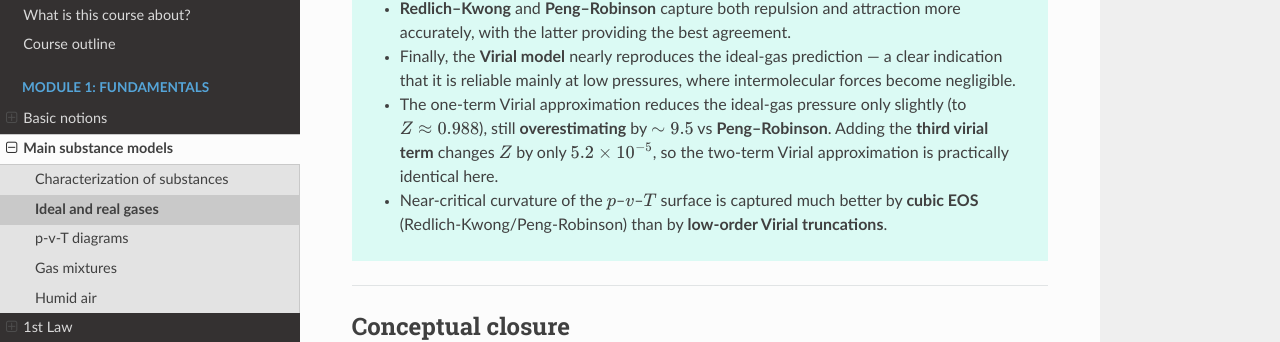
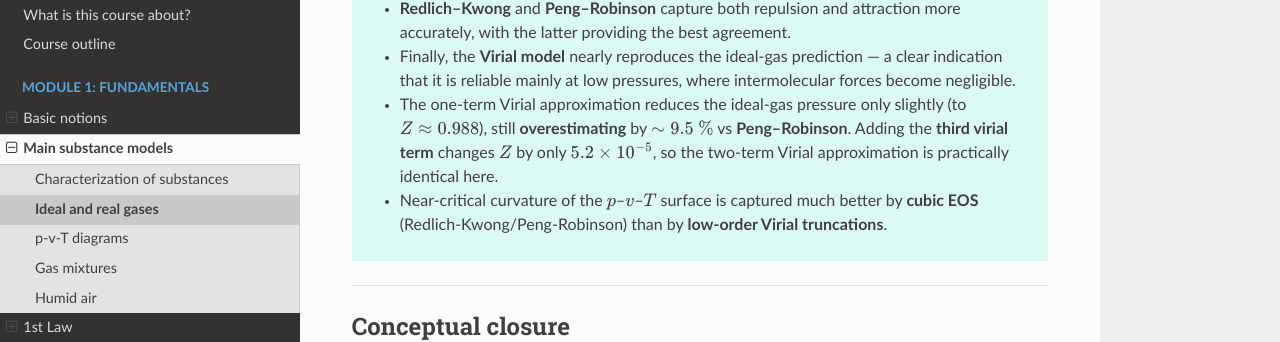
Before and after one commit to azarketa/Thermodynamics-theoretical-pills, a Sphinx documentation site: the page built from source/05_Ideal_and_real_gases.md, in a window 1280 px wide and 900 px high, scrolled down 9250 px. Shown: the part 153-495 px from the top of the window. Built offline with Sphinx 7.4.7 and the Read the Docs theme 3.1.0, drawn with Linux system fonts in a browser that asks for light colours; cross-references to code outside the pages are shown as plain code.

Commit message:
Files updated

```diff
--- a/source/05_Ideal_and_real_gases.md
+++ b/source/05_Ideal_and_real_gases.md
@@ -448,7 +448,7 @@ At $T_r \approx 0.99$, $\text{CO}_2$ lies close to its critical region.
 
 * Finally, the **Virial model** nearly reproduces the ideal-gas prediction — a clear indication that it is reliable mainly at low pressures, where intermolecular forces become negligible.
 
-* The one-term Virial approximation reduces the ideal-gas pressure only slightly (to $Z{}\approx{}0.988$), still **overestimating** by $\sim 9.5%$ vs **Peng–Robinson**. Adding the **third virial term** changes $Z$ by only $5.2\times10^{-5}$, so the two-term Virial approximation is practically identical here.
+* The one-term Virial approximation reduces the ideal-gas pressure only slightly (to $Z{}\approx{}0.988$), still **overestimating** by $\sim 9.5 \ \%$ vs **Peng–Robinson**. Adding the **third virial term** changes $Z$ by only $5.2\times10^{-5}$, so the two-term Virial approximation is practically identical here.
 
 * Near-critical curvature of the $p$–$v$–$T$ surface is captured much better by **cubic EOS** (Redlich-Kwong/Peng-Robinson) than by **low-order Virial truncations**.
 
```
Also changed, not shown: source/08_Humid_air.md (+1 -1 lines).
